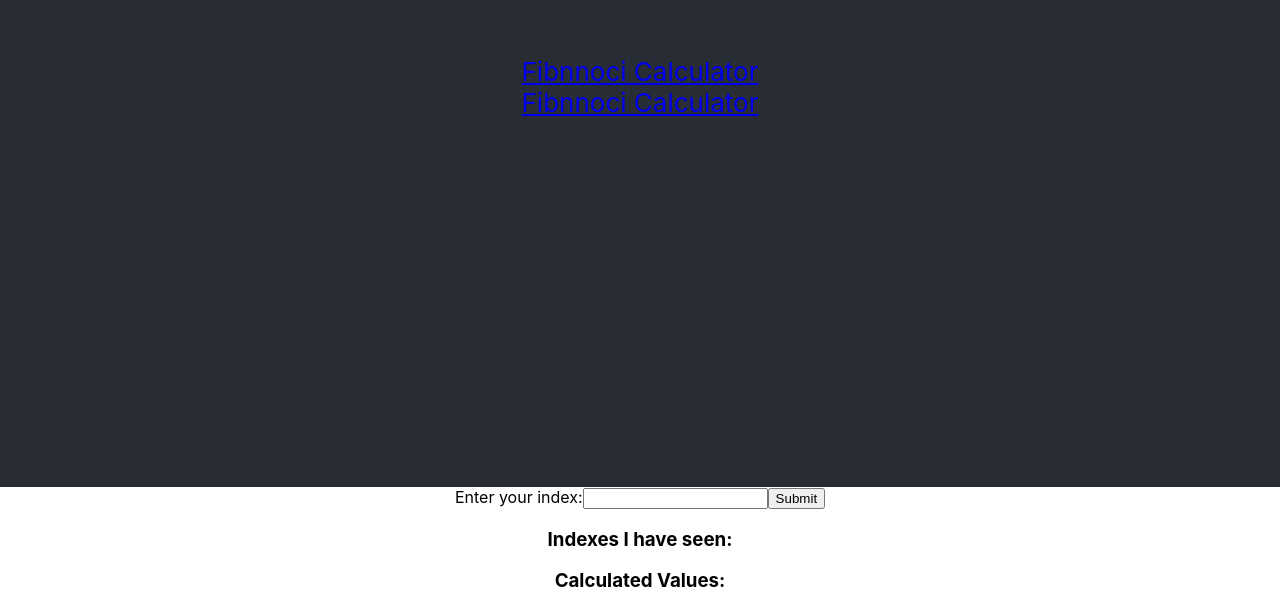
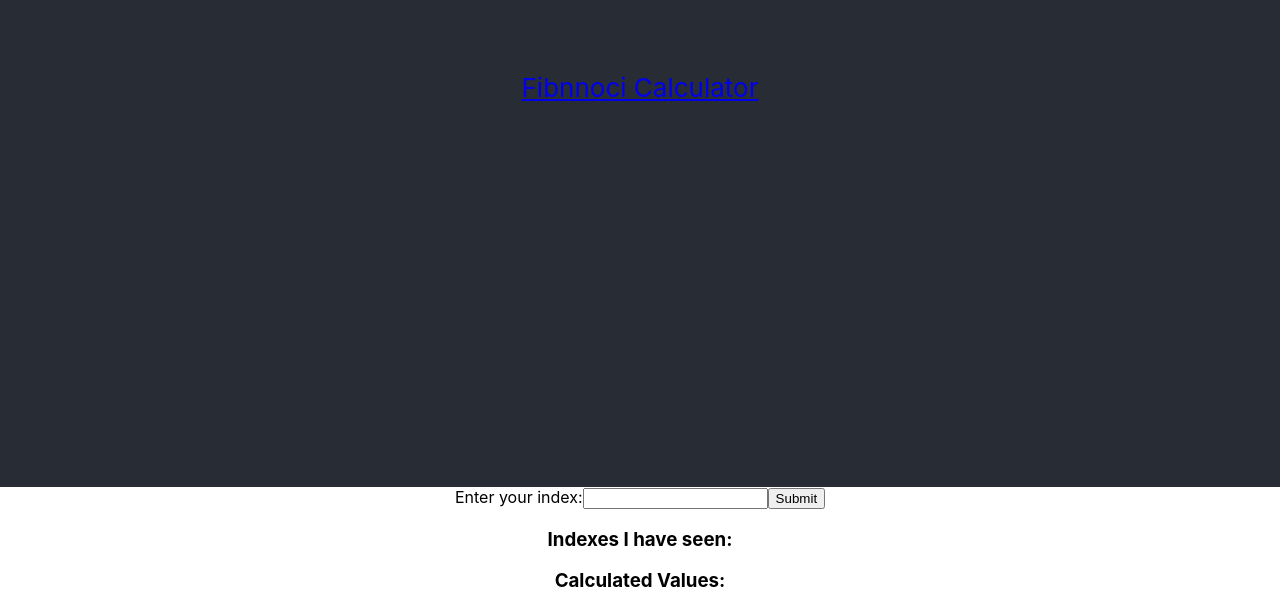
Before and after one commit to theprashant-one/complex, a React (Create React App) app in the folder client/: page / in a window 1280 px wide. Shown: the part 313-924 px from the top of the page. Built offline with nearby package versions, Linux system fonts and the light colour scheme; no server answers.

Commit message:
change heading

```diff
--- a/client/src/App.js
+++ b/client/src/App.js
@@ -10,7 +10,6 @@ function App() {
       <div className="App">
         <header className="App-header">
           <Link to="/">Fibnnoci Calculator</Link>
-          <Link to="/">Fibnnoci Calculator</Link>
         </header>
         <div>
           <Route exact path="/" component={Fib} />
```
